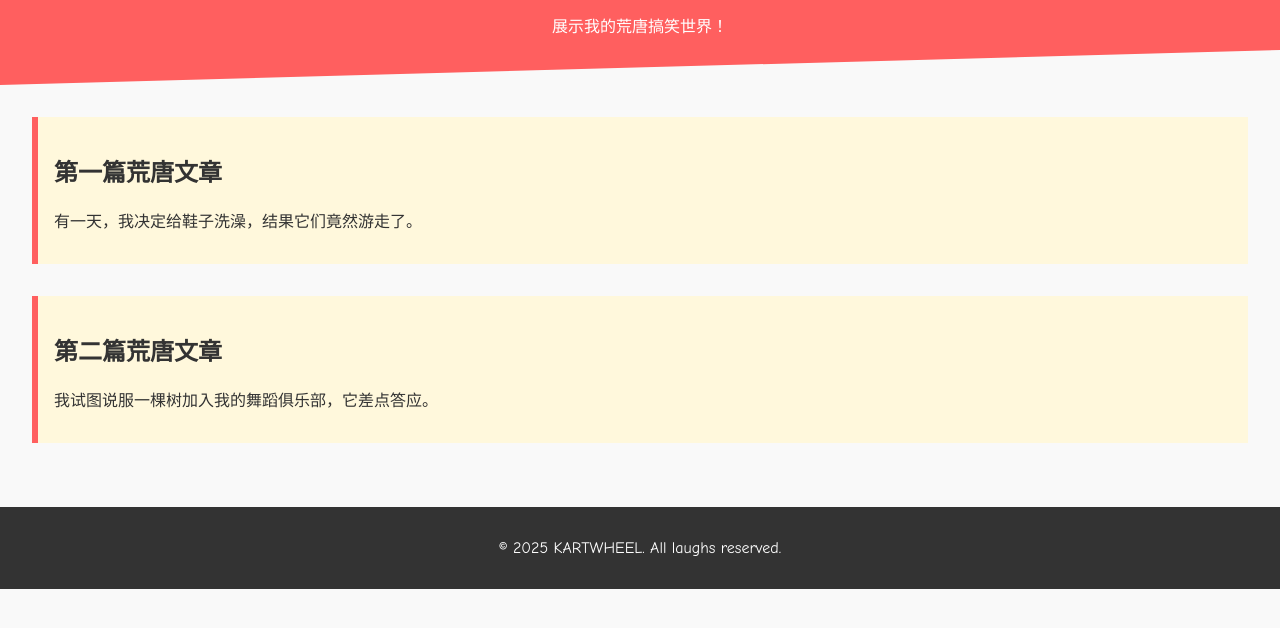
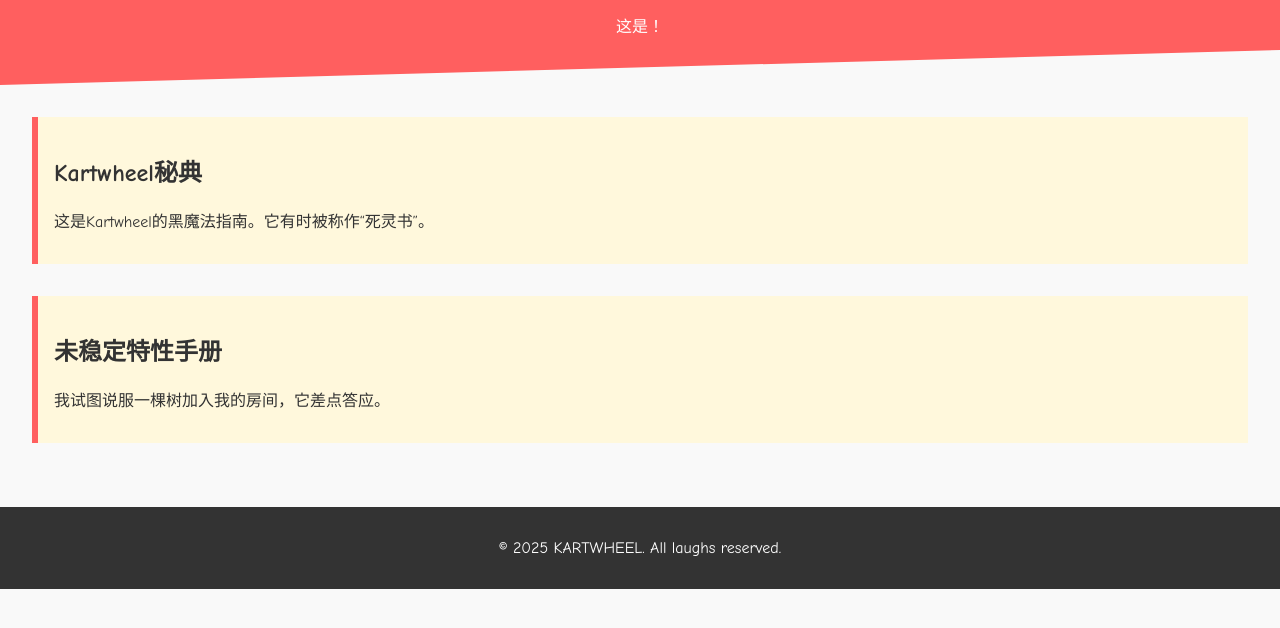
Before and after one commit to SetMyA/haha, a plain HTML site: page index.html in a window 1280 px wide. Shown: the part 90-718 px from the top of the page. Drawn offline with Linux system fonts and the light colour scheme.

Commit message:
Update index.html

```diff
--- a/index.html
+++ b/index.html
@@ -4,22 +4,22 @@
 <head>
   <meta charset="UTF-8" />
   <meta name="viewport" content="width=device-width, initial-scale=1.0"/>
-  <title>KARTWHEEL - 荒唐文章展示</title>
+  <title>KARTWHEEL - 圣经</title>
   <link rel="stylesheet" href="styles.css"/>
 </head>
 <body>
   <header>
     <h1>KARTWHEEL</h1>
-    <p>展示我的荒唐搞笑世界！</p>
+    <p>这是！</p>
   </header>
   <main>
     <article>
-      <h2>第一篇荒唐文章</h2>
-      <p>有一天，我决定给鞋子洗澡，结果它们竟然游走了。</p>
+      <h2>Kartwheel秘典</h2>
+      <p>这是Kartwheel的黑魔法指南。它有时被称作“死灵书”。</p>
     </article>
     <article>
-      <h2>第二篇荒唐文章</h2>
-      <p>我试图说服一棵树加入我的舞蹈俱乐部，它差点答应。</p>
+      <h2>未稳定特性手册</h2>
+      <p>我试图说服一棵树加入我的房间，它差点答应。</p>
     </article>
   </main>
   <footer>
```
